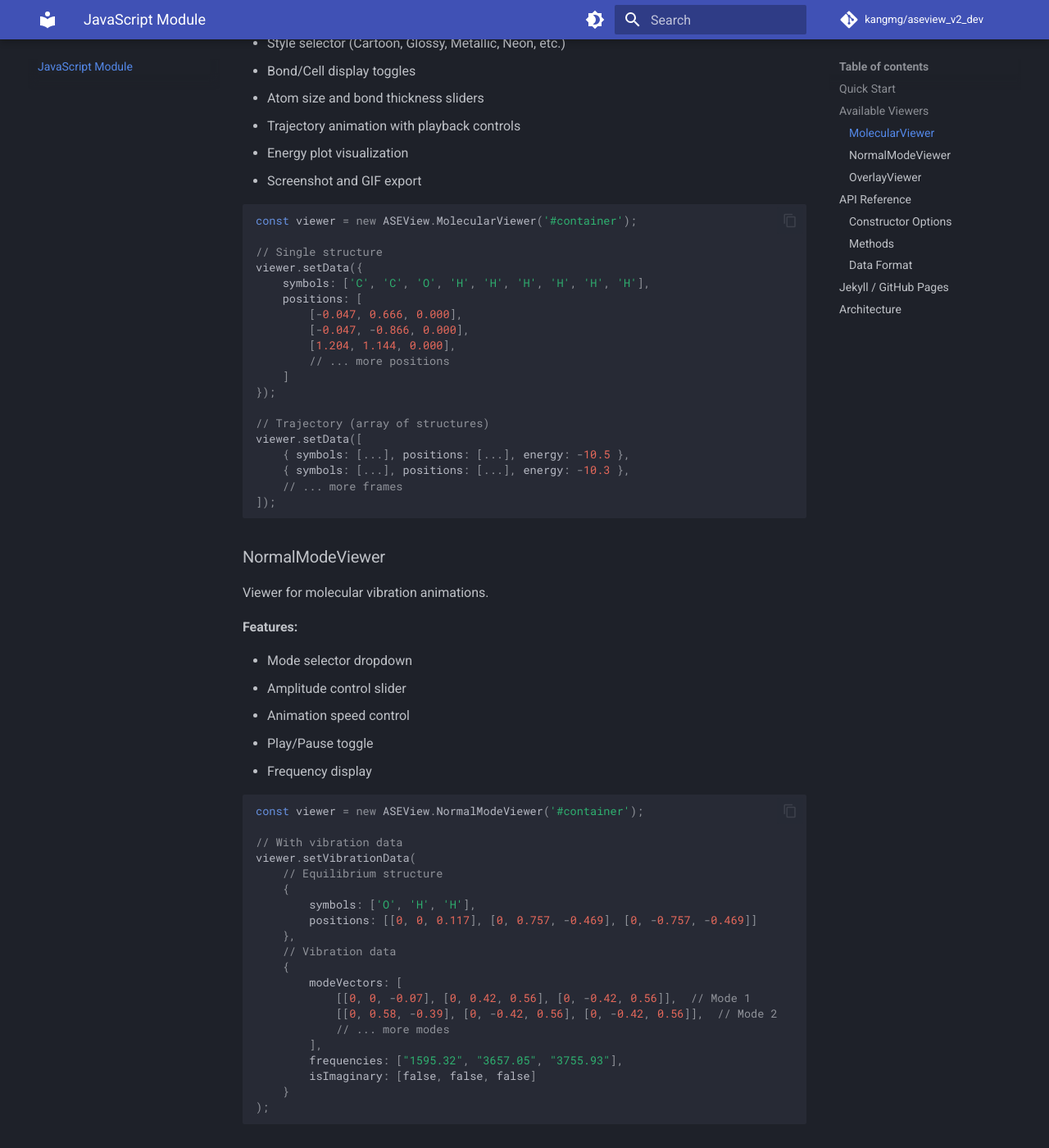
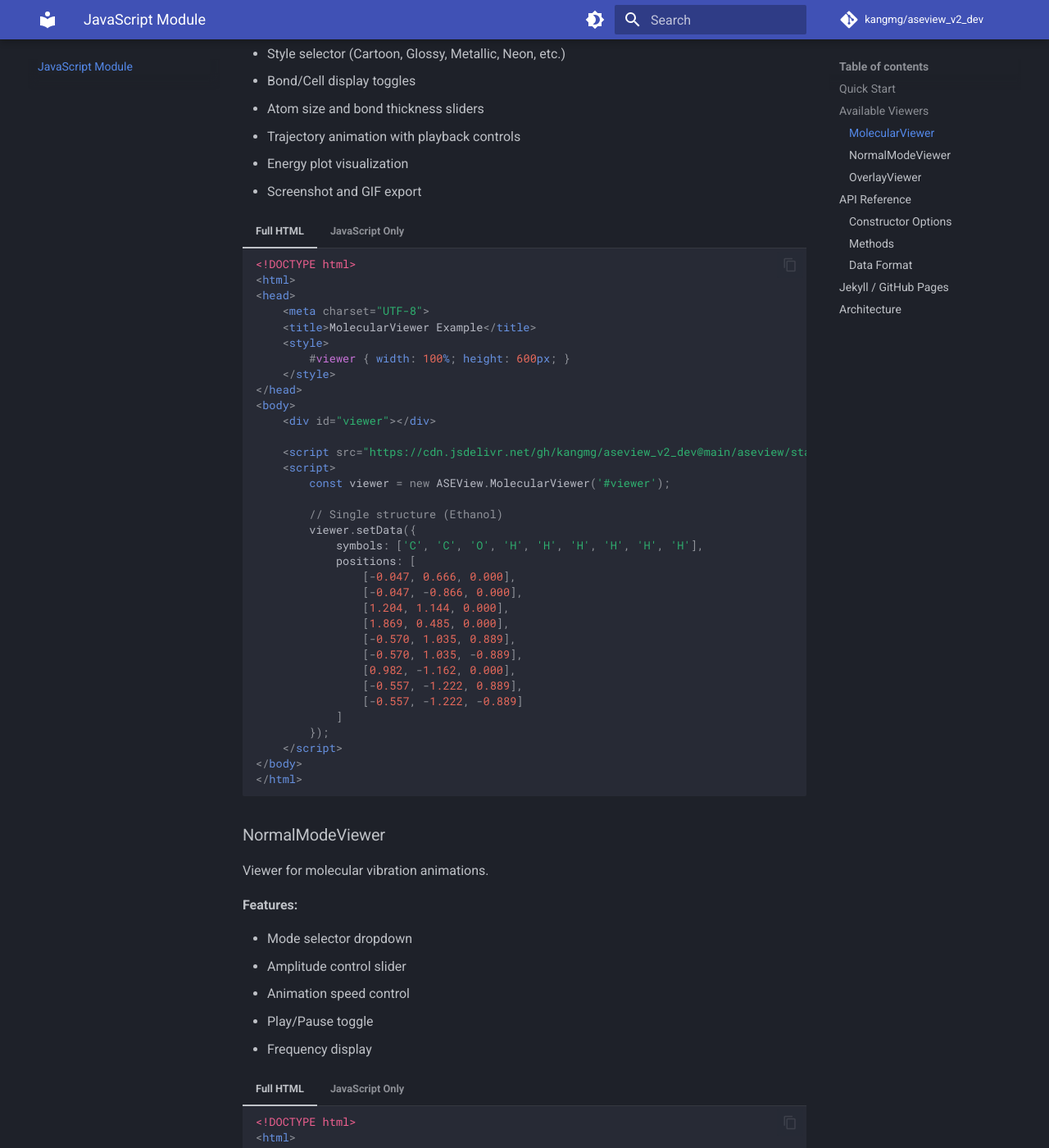
Before and after one commit to kangmg/aseview, an MkDocs documentation site: the page built from docs/js-module.md, in a window 1280 px wide and 1400 px high, scrolled down 1135 px. Shown: the whole window at 82% size. Built offline with MkDocs 1.6.1 and Material for MkDocs 9.7.7, drawn with Linux system fonts in a browser that asks for light colours; comment, search, counter and statistics services are not loaded; some of the changed text lies outside the part shown.

Commit message:
Update docs with tabbed examples and fix CDN cache issue
- Add Full HTML / JavaScript Only tabs to js-module.md
- Use commit hash in demo.html to bypass CDN cache
- Show complete copy-paste ready examples

````diff
--- a/docs/demo.html
+++ b/docs/demo.html
@@ -243,8 +243,8 @@ viewer.setVibrationData(atoms, vibrationData);</pre>
         </div>
     </div>
 
-    <!-- Load ASEView.js -->
-    <script src="https://cdn.jsdelivr.net/gh/kangmg/aseview_v2_dev@main/aseview/static/js/aseview.js"></script>
+    <!-- Load ASEView.js (using commit hash to bypass CDN cache) -->
+    <script src="https://cdn.jsdelivr.net/gh/kangmg/aseview_v2_dev@bde9fa3/aseview/static/js/aseview.js"></script>
 
     <script>
         // Copy function
--- a/docs/js-module.md
+++ b/docs/js-module.md
@@ -4,36 +4,52 @@ Standalone JavaScript library for molecular visualization. Use it in any web pag
 
 The JavaScript module uses the **same templates as the Python package**, ensuring identical UI and features.
 
-[**Live Demo**](demo.html){ .md-button }
-
 ## Quick Start
 
-```html
-<!DOCTYPE html>
-<html>
-<head>
-    <style>
-        #viewer { width: 100%; height: 500px; }
-    </style>
-</head>
-<body>
-    <div id="viewer"></div>
+=== "Full HTML"
 
-    <script src="https://cdn.jsdelivr.net/gh/kangmg/aseview_v2_dev@main/aseview/static/js/aseview.js"></script>
-    <script>
-        const viewer = new ASEView.MolecularViewer('#viewer');
-        viewer.setData({
-            symbols: ['O', 'H', 'H'],
-            positions: [
-                [0.0, 0.0, 0.117],
-                [0.0, 0.757, -0.469],
-                [0.0, -0.757, -0.469]
-            ]
-        });
-    </script>
-</body>
-</html>
-```
+    ```html
+    <!DOCTYPE html>
+    <html>
+    <head>
+        <meta charset="UTF-8">
+        <title>ASEView Example</title>
+        <style>
+            #viewer { width: 100%; height: 500px; }
+        </style>
+    </head>
+    <body>
+        <div id="viewer"></div>
+
+        <script src="https://cdn.jsdelivr.net/gh/kangmg/aseview_v2_dev@main/aseview/static/js/aseview.js"></script>
+        <script>
+            const viewer = new ASEView.MolecularViewer('#viewer');
+            viewer.setData({
+                symbols: ['O', 'H', 'H'],
+                positions: [
+                    [0.0, 0.0, 0.117],
+                    [0.0, 0.757, -0.469],
+                    [0.0, -0.757, -0.469]
+                ]
+            });
+        </script>
+    </body>
+    </html>
+    ```
+
+=== "JavaScript Only"
+
+    ```javascript
+    const viewer = new ASEView.MolecularViewer('#viewer');
+    viewer.setData({
+        symbols: ['O', 'H', 'H'],
+        positions: [
+            [0.0, 0.0, 0.117],
+            [0.0, 0.757, -0.469],
+            [0.0, -0.757, -0.469]
+        ]
+    });
+    ```
 
 ## Available Viewers
 
@@ -50,27 +66,68 @@ Full-featured molecular structure viewer with sidebar controls.
 - Energy plot visualization
 - Screenshot and GIF export
 
-```javascript
-const viewer = new ASEView.MolecularViewer('#container');
+=== "Full HTML"
 
-// Single structure
-viewer.setData({
-    symbols: ['C', 'C', 'O', 'H', 'H', 'H', 'H', 'H', 'H'],
-    positions: [
-        [-0.047, 0.666, 0.000],
-        [-0.047, -0.866, 0.000],
-        [1.204, 1.144, 0.000],
-        // ... more positions
-    ]
-});
+    ```html
+    <!DOCTYPE html>
+    <html>
+    <head>
+        <meta charset="UTF-8">
+        <title>MolecularViewer Example</title>
+        <style>
+            #viewer { width: 100%; height: 600px; }
+        </style>
+    </head>
+    <body>
+        <div id="viewer"></div>
 
-// Trajectory (array of structures)
-viewer.setData([
-    { symbols: [...], positions: [...], energy: -10.5 },
-    { symbols: [...], positions: [...], energy: -10.3 },
-    // ... more frames
-]);
-```
+        <script src="https://cdn.jsdelivr.net/gh/kangmg/aseview_v2_dev@main/aseview/static/js/aseview.js"></script>
+        <script>
+            const viewer = new ASEView.MolecularViewer('#viewer');
+
+            // Single structure (Ethanol)
+            viewer.setData({
+                symbols: ['C', 'C', 'O', 'H', 'H', 'H', 'H', 'H', 'H'],
+                positions: [
+                    [-0.047, 0.666, 0.000],
+                    [-0.047, -0.866, 0.000],
+                    [1.204, 1.144, 0.000],
+                    [1.869, 0.485, 0.000],
+                    [-0.570, 1.035, 0.889],
+                    [-0.570, 1.035, -0.889],
+                    [0.982, -1.162, 0.000],
+                    [-0.557, -1.222, 0.889],
+                    [-0.557, -1.222, -0.889]
+                ]
+            });
+        </script>
+    </body>
+    </html>
+    ```
+
+=== "JavaScript Only"
+
+    ```javascript
+    const viewer = new ASEView.MolecularViewer('#viewer');
+
+    // Single structure
+    viewer.setData({
+        symbols: ['C', 'C', 'O', 'H', 'H', 'H', 'H', 'H', 'H'],
+        positions: [
+            [-0.047, 0.666, 0.000],
+            [-0.047, -0.866, 0.000],
+            [1.204, 1.144, 0.000],
+            // ... more positions
+        ]
+    });
+
+    // Trajectory (array of structures)
+    viewer.setData([
+        { symbols: [...], positions: [...], energy: -10.5 },
+        { symbols: [...], positions: [...], energy: -10.3 },
+        // ... more frames
+    ]);
+    ```
 
 ### NormalModeViewer
 
@@ -84,28 +141,74 @@ Viewer for molecular vibration animations.
 - Play/Pause toggle
 - Frequency display
 
-```javascript
-const viewer = new ASEView.NormalModeViewer('#container');
+=== "Full HTML"
 
-// With vibration data
-viewer.setVibrationData(
-    // Equilibrium structure
-    {
+    ```html
+    <!DOCTYPE html>
+    <html>
+    <head>
+        <meta charset="UTF-8">
+        <title>NormalModeViewer Example</title>
+        <style>
+            #viewer { width: 100%; height: 600px; }
+        </style>
+    </head>
+    <body>
+        <div id="viewer"></div>
+
+        <script src="https://cdn.jsdelivr.net/gh/kangmg/aseview_v2_dev@main/aseview/static/js/aseview.js"></script>
+        <script>
+            const viewer = new ASEView.NormalModeViewer('#viewer');
+
+            // Equilibrium structure
+            const atoms = {
+                symbols: ['O', 'H', 'H'],
+                positions: [
+                    [0.0, 0.0, 0.117],
+                    [0.0, 0.757, -0.469],
+                    [0.0, -0.757, -0.469]
+                ]
+            };
+
+            // Vibration data (3 modes for water)
+            const vibrationData = {
+                modeVectors: [
+                    [[0, 0, -0.07], [0, 0.42, 0.56], [0, -0.42, 0.56]],
+                    [[0, 0.07, 0], [0, -0.56, 0.42], [0, 0.56, 0.42]],
+                    [[0.07, 0, 0], [-0.56, 0, 0], [-0.56, 0, 0]]
+                ],
+                frequencies: ["1595.32", "3657.05", "3755.93"],
+                isImaginary: [false, false, false]
+            };
+
+            viewer.setVibrationData(atoms, vibrationData);
+        </script>
+    </body>
+    </html>
+    ```
+
+=== "JavaScript Only"
+
+    ```javascript
+    const viewer = new ASEView.NormalModeViewer('#viewer');
+
+    const atoms = {
         symbols: ['O', 'H', 'H'],
         positions: [[0, 0, 0.117], [0, 0.757, -0.469], [0, -0.757, -0.469]]
-    },
-    // Vibration data
-    {
+    };
+
+    const vibrationData = {
         modeVectors: [
             [[0, 0, -0.07], [0, 0.42, 0.56], [0, -0.42, 0.56]],  // Mode 1
-            [[0, 0.58, -0.39], [0, -0.42, 0.56], [0, -0.42, 0.56]],  // Mode 2
-            // ... more modes
+            [[0, 0.07, 0], [0, -0.56, 0.42], [0, 0.56, 0.42]],   // Mode 2
+            [[0.07, 0, 0], [-0.56, 0, 0], [-0.56, 0, 0]]         // Mode 3
         ],
         frequencies: ["1595.32", "3657.05", "3755.93"],
         isImaginary: [false, false, false]
-    }
-);
-```
+    };
+
+    viewer.setVibrationData(atoms, vibrationData);
+    ```
 
 ### OverlayViewer
 
@@ -118,24 +221,71 @@ Compare multiple molecular structures by overlaying them.
 - RMSD calculation and display
 - Multi-structure visualization
 
-```javascript
-const viewer = new ASEView.OverlayViewer('#container');
+=== "Full HTML"
 
-const structure1 = {
-    symbols: ['O', 'H', 'H'],
-    positions: [[0, 0, 0.117], [0, 0.757, -0.469], [0, -0.757, -0.469]]
-};
+    ```html
+    <!DOCTYPE html>
+    <html>
+    <head>
+        <meta charset="UTF-8">
+        <title>OverlayViewer Example</title>
+        <style>
+            #viewer { width: 100%; height: 600px; }
+        </style>
+    </head>
+    <body>
+        <div id="viewer"></div>
 
-const structure2 = {
-    symbols: ['O', 'H', 'H'],
-    positions: [[0, 0, 0.050], [0, 0.900, -0.400], [0, -0.900, -0.400]]
-};
+        <script src="https://cdn.jsdelivr.net/gh/kangmg/aseview_v2_dev@main/aseview/static/js/aseview.js"></script>
+        <script>
+            const viewer = new ASEView.OverlayViewer('#viewer');
 
-viewer.setStructures(structure1, structure2);
+            // Structure 1: Original water
+            const water1 = {
+                symbols: ['O', 'H', 'H'],
+                positions: [
+                    [0.0, 0.0, 0.117],
+                    [0.0, 0.757, -0.469],
+                    [0.0, -0.757, -0.469]
+                ]
+            };
 
-// Or use setData with an array
-viewer.setData([structure1, structure2]);
-```
+            // Structure 2: Stretched water
+            const water2 = {
+                symbols: ['O', 'H', 'H'],
+                positions: [
+                    [0.0, 0.0, 0.050],
+                    [0.0, 0.900, -0.400],
+                    [0.0, -0.900, -0.400]
+                ]
+            };
+
+            viewer.setStructures(water1, water2);
+        </script>
+    </body>
+    </html>
+    ```
+
+=== "JavaScript Only"
+
+    ```javascript
+    const viewer = new ASEView.OverlayViewer('#viewer');
+
+    const structure1 = {
+        symbols: ['O', 'H', 'H'],
+        positions: [[0, 0, 0.117], [0, 0.757, -0.469], [0, -0.757, -0.469]]
+    };
+
+    const structure2 = {
+        symbols: ['O', 'H', 'H'],
+        positions: [[0, 0, 0.050], [0, 0.900, -0.400], [0, -0.900, -0.400]]
+    };
+
+    viewer.setStructures(structure1, structure2);
+
+    // Or use setData with an array
+    viewer.setData([structure1, structure2]);
+    ```
 
 ## API Reference
 
@@ -177,30 +327,62 @@ const viewer = new ASEView.MolecularViewer('#container', {
 
 ## Jekyll / GitHub Pages
 
-Embed viewers in Jekyll blogs or GitHub Pages:
+=== "Full HTML"
 
-```html
----
-title: My Molecule
----
+    ```html
+    ---
+    title: My Molecule
+    ---
+    <!DOCTYPE html>
+    <html>
+    <head>
+        <style>
+            #viewer { width: 100%; height: 500px; }
+        </style>
+    </head>
+    <body>
+        <div id="viewer"></div>
 
-<div id="viewer" style="width:100%; height:500px;"></div>
+        <script src="https://cdn.jsdelivr.net/gh/kangmg/aseview_v2_dev@main/aseview/static/js/aseview.js"></script>
+        <script>
+            const viewer = new ASEView.MolecularViewer('#viewer');
+            viewer.setData({
+                symbols: ['C', 'C', 'O', 'H', 'H', 'H', 'H', 'H', 'H'],
+                positions: [
+                    [-0.047, 0.666, 0.000], [-0.047, -0.866, 0.000],
+                    [1.204, 1.144, 0.000], [1.869, 0.485, 0.000],
+                    [-0.570, 1.035, 0.889], [-0.570, 1.035, -0.889],
+                    [0.982, -1.162, 0.000], [-0.557, -1.222, 0.889],
+                    [-0.557, -1.222, -0.889]
+                ]
+            });
+        </script>
+    </body>
+    </html>
+    ```
 
-<script src="https://cdn.jsdelivr.net/gh/kangmg/aseview_v2_dev@main/aseview/static/js/aseview.js"></script>
-<script>
-const viewer = new ASEView.MolecularViewer('#viewer');
-viewer.setData({
-    symbols: ['C', 'C', 'O', 'H', 'H', 'H', 'H', 'H', 'H'],
-    positions: [
-        [-0.047, 0.666, 0.000], [-0.047, -0.866, 0.000],
-        [1.204, 1.144, 0.000], [1.869, 0.485, 0.000],
-        [-0.570, 1.035, 0.889], [-0.570, 1.035, -0.889],
-        [0.982, -1.162, 0.000], [-0.557, -1.222, 0.889],
-        [-0.557, -1.222, -0.889]
-    ]
-});
-</script>
-```
+=== "Embed in Markdown"
+
+    ```html
+    ---
+    title: My Molecule
+    ---
+
+    # My Research
+
+    Some text about the molecule...
+
+    <div id="viewer" style="width:100%; height:500px;"></div>
+
+    <script src="https://cdn.jsdelivr.net/gh/kangmg/aseview_v2_dev@main/aseview/static/js/aseview.js"></script>
+    <script>
+    const viewer = new ASEView.MolecularViewer('#viewer');
+    viewer.setData({
+        symbols: ['O', 'H', 'H'],
+        positions: [[0, 0, 0.117], [0, 0.757, -0.469], [0, -0.757, -0.469]]
+    });
+    </script>
+    ```
 
 ## Architecture
 
````
